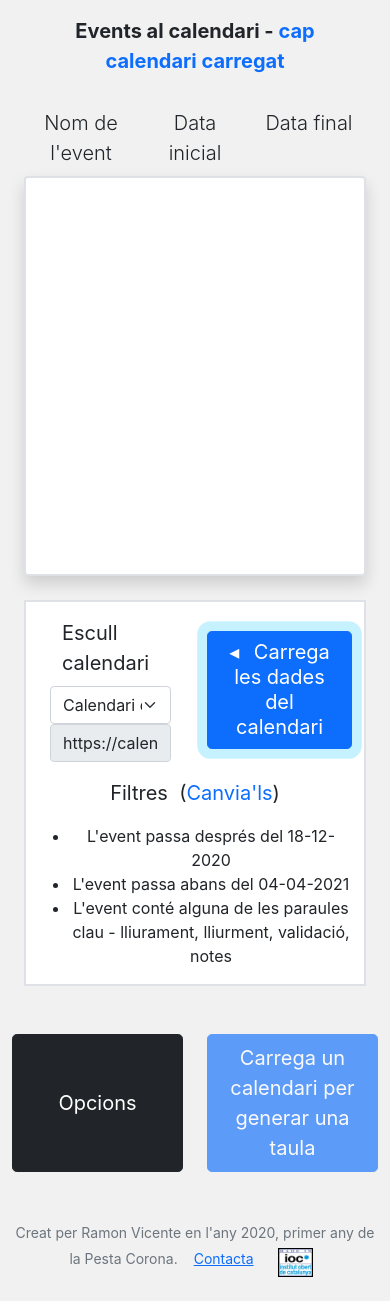
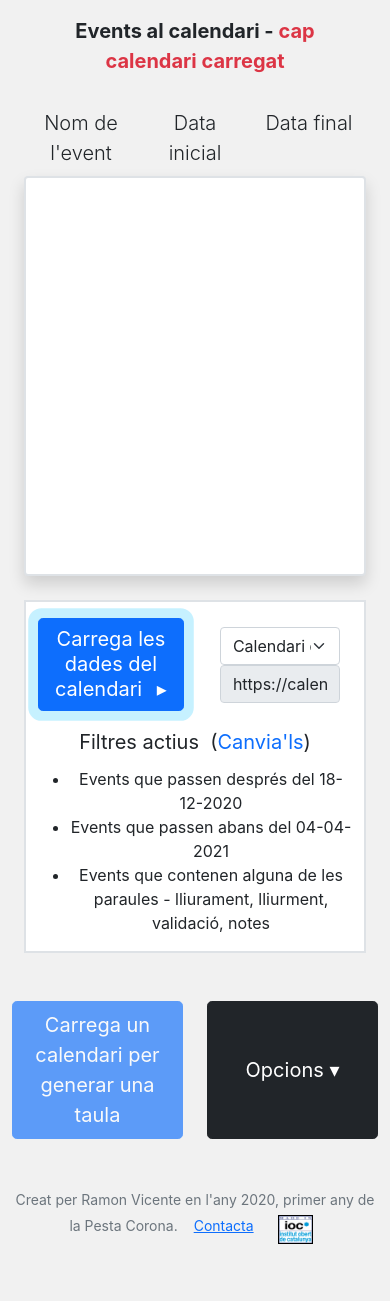
Before and after one commit to ramonVD/CalendarChecker, a React (Create React App) app: page / in a window 390 px wide. After the commit the page ends 1268 px from the top, so only its background shows below. Built offline with nearby package versions, Linux system fonts and the light colour scheme.

Commit message:
fixes and additions to the UI, to make it more responsive

```diff
--- a/public/index.html
+++ b/public/index.html
@@ -5,6 +5,7 @@
     <link rel="apple-touch-icon" sizes="180x180" href="/apple-touch-icon.png">
     <link rel="icon" type="image/png" sizes="32x32" href="/favicon-32x32.png">
     <link rel="icon" type="image/png" sizes="16x16" href="/favicon-16x16.png">
+    <link rel="icon" href="favicon.ico" type="image/x-icon" />
     <meta name="viewport" content="width=device-width, initial-scale=1" />
     <meta name="theme-color" content="#ccf5ff" />
         <link href="https://cdn.jsdelivr.net/npm/bootstrap@5.0.0-beta1/dist/css/bootstrap.min.css" rel="stylesheet" integrity="sha384-giJF6kkoqNQ00vy+HMDP7azOuL0xtbfIcaT9wjKHr8RbDVddVHyTfAAsrekwKmP1" crossorigin="anonymous">
--- a/src/components/ComponentDirector.js
+++ b/src/components/ComponentDirector.js
@@ -50,7 +50,7 @@ class ComponentDirector extends React.Component {
 		const eventArray = getFilteredEvents(this.state.storedCalendarData, options);
 		const selectedEvents = getSelectedEventsArray(eventArray, this.state.selectedEvents, this.state.orderingAsc, false);
 		const resultsExist = (this.state.storedCalendarData !== undefined);
-		let resultsButtonName = (resultsExist) ? "Taula generada" : "Carrega un calendari per generar una taula";
+		let resultsButtonName = (resultsExist) ? "Taula generada ↴" : "Carrega un calendari per generar una taula";
 		return (
 			<div className="container" id="resultsDiv">
 		        <EventResultsUI filteringByStartDate={this.state.filteringByStartDate} startDate={this.state.startDate}
@@ -58,24 +58,22 @@ class ComponentDirector extends React.Component {
 		          filteringByWords={this.state.filteringByWords} words={this.state.words}
 		          customURL={this.state.customURL} selectedCalendar={this.state.selectedCalendar} updateStoredData={this.updateStoredData}
 		          changeProperty={this.changeProperty} eventsArray={eventArray}
-		          selectedEvents={selectedEvents} resultsExist={resultsExist}
+		          selectedEvents={selectedEvents} resultsExist={resultsExist} colapseOpcButton={toggleColapsableCaretButton}
 		          canLoadNewCalendar={this.state.customURL !== this.state.oldCustomURL || (this.state.oldSelectedCalendar !== this.state.selectedCalendar)} />
 		          <div className="row justify-content-center mb-3">
-		         <div className="d-grid gap-2 col-6 mx-auto">
-			          <button className="btn btn-lg btn-dark btn-block" type="button" data-bs-toggle="collapse" data-bs-target="#colapsaOpcions"
-						aria-expanded="false" aria-controls="colapsaOpcions"
-						onClick={() => { let colapsaOpc = document.getElementById("colapsaOpcions");
-										setTimeout( () => {if (colapsaOpc.classList.contains("show")) { colapsaOpc.scrollIntoView();}}, 400);
-								}}>
-						    Opcions
-					   </button>
-				</div>
 			          <div className="d-grid gap-2 col-6 mx-auto">
 							<button className={"btn btn-primary btn-lg"} type="button" disabled={!resultsExist} id="taulaButton"
 								onClick={() => { if (resultsExist && selectedEvents.length > 0) {
 									setTimeout( () => {document.getElementById("taulaDiv").scrollIntoView();} , 200);
 									}}}>
 								    {resultsButtonName}
+							  </button>
+					 </div>
+			         <div className="d-grid gap-2 col-6 mx-auto">
+				          <button className="btn btn-lg btn-dark btn-block lh-1" type="button" data-bs-toggle="collapse" data-bs-target="#colapsaOpcions"
+							aria-expanded="false" aria-controls="colapsaOpcions" id="colapsaButton"
+							onClick={() => { toggleColapsableCaretButton("Opcions ", "colapsaButton", "colapsaOpcions");}}>
+							    Opcions ▾
 						   </button>
 						</div>
 				</div>
@@ -175,4 +173,15 @@ function propertyModifiesEvents(propertyName) {
 }
 */
 
+//Shoulda made this a component
+function toggleColapsableCaretButton(textNoCaret, buttonId, colapsableId) {
+	let colapsaDiv = document.getElementById(colapsableId);
+	let colapsaButton = document.getElementById(buttonId);
+	if (colapsaDiv === null || colapsaDiv === undefined || colapsaButton === null || colapsaButton === undefined) { return; }
+
+	setTimeout( () => {if (colapsaDiv.classList.contains("show")) { colapsaButton.scrollIntoView();}
+	let caretText = (!colapsaDiv.classList.contains("show")) ? textNoCaret + "▾" : textNoCaret + "▴";
+	colapsaButton.innerText = caretText;}, 400);
+}
+
 export default ComponentDirector;
--- a/src/components/Results/EventResultsUI.js
+++ b/src/components/Results/EventResultsUI.js
@@ -8,7 +8,7 @@ import "../../styles/EventResultsUI.css";
 /*Dema - que al titol llistat d'events ->posi calendari no carregat... i tal i que generant taula sigui un boto amb link...
 POTSER QUE SIGUIN 2 LINIES*/
 
-class ResultsContainer extends React.Component {
+class EventResultsUI extends React.Component {
 	constructor(props) {
 		super(props);
 		this.toggleSelectedElement = this.toggleSelectedElement.bind(this);
@@ -16,23 +16,28 @@ class ResultsContainer extends React.Component {
 
 	render() {
 		let activeFiltersText = [];
-		if (this.props.filteringByStartDate) { activeFiltersText.push(<li key="initial">{"L'event passa després del " + formatDate(new Date(this.props.startDate), "dd-mm-yyyy")}</li>); }
-		if (this.props.filteringByEndDate) { activeFiltersText.push(<li key="final">{"L'event passa abans del " + formatDate(new Date(this.props.endDate), "dd-mm-yyyy")}</li>); }
-		if (this.props.filteringByWords) { activeFiltersText.push(<li key="words">{"L'event conté alguna de les paraules clau - " + this.props.words}</li>); }
+		if (this.props.filteringByStartDate) { activeFiltersText.push(<li key="initial">{"Events que passen després del " + formatDate(new Date(this.props.startDate), "dd-mm-yyyy")}</li>); }
+		if (this.props.filteringByEndDate) { activeFiltersText.push(<li key="final">{"Events que passen abans del " + formatDate(new Date(this.props.endDate), "dd-mm-yyyy")}</li>); }
+		if (this.props.filteringByWords) { activeFiltersText.push(<li key="words">{"Events que contenen alguna de les paraules - " + this.props.words}</li>); }
 		let finalFilterText = (activeFiltersText.length) > 0 ? <ul className="text-center">{activeFiltersText}</ul> :
 		<ul className="list-unstyled text-center"><li key="none">Cap (Llistarà tots els events al calendari)</li></ul>
-		let eventsTitle ="Events al calendari";
+		let eventsTitle =<span key="wtf">Events al calendari</span>;
 		let linkToTable = [];
 		if (this.props.eventsArray.length > 0) { eventsTitle += " - " + this.props.selectedEvents.length + "/" +  this.props.eventsArray.length + " events seleccionats"; }
-		else { linkToTable = <span> - <span className="textLink text-primary" title="Cal que carreguis un calendari amb el botó de sota!" onClick={() =>
-								{ setTimeout( () => {document.getElementById("fetchCalendarBtn").scrollIntoView();} , 200);
+		else { linkToTable = <span key="wtf2"> - <span className="textLink text-danger" title="Cal que carreguis un calendari amb el botó de sota!" onClick={() =>
+								{ 	let calendarBtn = document.getElementById("fetchCalendarBtn");
+									if(!(calendarBtn).classList.contains("shakeMe")) {
+										calendarBtn.classList.add("shakeMe");
+										setTimeout( () => {calendarBtn.classList.remove("shakeMe");} , 1200)
+									}
+									setTimeout( () => {calendarBtn.scrollIntoView();} , 0);
 								}}>cap calendari carregat</span></span>}
 		const hiddenButton = (this.props.resultsExist) ? " " : " d-none";
 		return (
 			<div className="container-fluid">
 				<div className="container-fluid mt-3">
 				<div className="row">
-					<p className="lead text-center fw-bold">{[eventsTitle, linkToTable]}</p>
+					<p className="lead text-center fw-bold" >{[eventsTitle, linkToTable]}</p>
 				</div>
 				<div className="row justify-content-center mb-3">
 					<div className="col-6 text-end">
@@ -43,19 +48,19 @@ class ResultsContainer extends React.Component {
 					<div className="col-4 text-start">
 						<button className={"btn btn-link" + hiddenButton}
 						onClick={() => {this.props.changeProperty("selectedEvents", []);}}>
-						Deselecciona tots</button>
+						Desselecciona tots</button>
 					</div>
 					<div className="col-2 text-center">
 						<button className={"btn btn-link float-right" + hiddenButton}
 						onClick={() => { setTimeout( () => {document.getElementById("taulaDiv").scrollIntoView();} , 200);
 								}}>
-						Taula</button>
+						Taula↴</button>
 			 		</div>
 			 	</div>
 				<div className="row justify-content-center lead">
-					<div className="col text-center">Nom de l'event</div>
-					<div className="col text-center">Data inicial</div>
-					<div className="col text-center">Data final</div>
+					<div className="col text-center" key="nom">Nom de l'event</div>
+					<div className="col text-center" key="datai">Data inicial</div>
+					<div className="col text-center" key="dataf">Data final</div>
 				</div>
 				</div>
 
@@ -65,21 +70,21 @@ class ResultsContainer extends React.Component {
 
 				<div className="container-fluid mb-5 mt-3 border border-2 mainGetResultsRow">
 					<div className="row justify-content-center align-items-center">
+						<div className="col text-center mt-3">
+								<FetchCalendarDatesButton canLoadNewCalendar={this.props.canLoadNewCalendar} selectedCalendar={this.props.selectedCalendar}
+								updateStoredData={this.props.updateStoredData} resultsExist={this.props.resultsExist} />
+					 	</div>
 						<div className="col mt-3">
 							<CalendarSelector selectedCalendar={this.props.selectedCalendar}
 							canLoadNewCalendar={this.props.canLoadNewCalendar} changeProperty={this.props.changeProperty} customURL={this.props.customURL} />
 						</div>
-						<div className="col text-center mt-3">
-								<FetchCalendarDatesButton canLoadNewCalendar={this.props.canLoadNewCalendar} selectedCalendar={this.props.selectedCalendar}
-								updateStoredData={this.props.updateStoredData} resultsExist={this.props.resultsExist} />
-					 	</div>
 						<div className="col">
-						<p className="text-center mt-3 fs-5">Filtres&nbsp;&nbsp;(<span className="textLink text-primary"
+						<p className="text-center mt-3 filterList fs-5">Filtres actius&nbsp;&nbsp;(<span className="textLink text-primary"
 							onClick={() => { let colapseDiv = document.getElementById("colapsaOpcions");
 											if (!colapseDiv.classList.contains("show")) {
 												colapseDiv.classList.add("show");
 											}
-											setTimeout( () => {document.getElementById("colapsaOpcions").scrollIntoView();} , 200);
+											setTimeout( () => {this.props.colapseOpcButton("Opcions ", "colapsaButton", "colapsaOpcions");} , 200);
 								}}>Canvia'ls</span>)</p>
 						{finalFilterText}
 						</div>
@@ -126,14 +131,14 @@ function generateRowsFromEvents(eventsArray, selectedEvents, callback) {
 		selectedElement = foundElementUID(element.uid, selectedEvents) ? " selected" : "";
 		startDate = new Date(element.start).toLocaleDateString();
 		finalDate = new Date(element.end).toLocaleDateString();
-		rows.push(<div className={"row insideResultsRow" + selectedElement}
+		rows.push(<div className={"row insideResultsRow " + selectedElement}
 				title="Prem amb el ratolí per seleccionar/deseleccionar l'event" key={element.uid} onClick={() => {callback(element);}}>
-				<div className="col text-center">{element.summary}</div>
-				<div className="col text-center">{startDate}</div>
-				<div className="col text-center">{finalDate}</div>
+				<div className="col text-center" key={"ct"+element.uid}>{element.summary}</div>
+				<div className="col text-center" key={"cdi"+element.uid}>{startDate}</div>
+				<div className="col text-center" key={"cde"+element.uid}>{finalDate}</div>
 				</div>);
 	}
 	return rows;
 }
 
-export default ResultsContainer;
+export default EventResultsUI;
--- a/src/components/Results/FetchCalendarDatesButton.js
+++ b/src/components/Results/FetchCalendarDatesButton.js
@@ -26,7 +26,7 @@ class FetchCalendarDatesButton extends React.Component {
 		} else if (this.state.error === -2) {
 			fetchDataButtonName = "Adreça del calendari incorrecta, reintenta-ho!";
 		} else {
-			fetchDataButtonName = (this.props.canLoadNewCalendar) ? "◂⠀Carrega les dades del calendari" : "Calendari carregat";
+			fetchDataButtonName = (this.props.canLoadNewCalendar) ? "Carrega les dades del calendari⠀▸" : "Calendari carregat";
 		}
 		return (
 			<button className={"btn btn-primary btn-lg lh-sm" + pressMeAnimation} id="fetchCalendarBtn" onClick={() => {
--- a/src/components/generic/CalendarSelector.js
+++ b/src/components/generic/CalendarSelector.js
@@ -12,12 +12,13 @@ export class CalendarSelector extends React.PureComponent {
 		const options = DEFAULT_CALENDARS_NAME.map( function(element) {
 			return (<option value={element} key={element}>{DEFAULT_CALENDARS_TEXT[element]}</option>);
 		});
-		const btnText = "Escull calendari";
+		/*const btnText = "Escull calendari";
+		<div className="row">
+				<p className="mb-2 fs-5">{btnText}</p>
+			</div>*/
 		return (
 		<div className="container-fluid">
-			<div className="row">
-				<p className="mb-2 fs-5">{btnText}</p>
-			</div>
+
 			<div className="row">
 				<select className="form-select" aria-label=".form-select-lg example" value={this.props.selectedCalendar}
 			onChange={(event) => {this.props.changeProperty("selectedCalendar", event.target.value);}}>
--- a/src/styles/EventResultsUI.css
+++ b/src/styles/EventResultsUI.css
@@ -4,6 +4,10 @@
 
 .textLink {
 	 cursor:pointer;
+}
+
+.filterList{
+	margin-bottom: 0.6rem;
 }
 
 .mainPageIcon{
@@ -96,6 +100,7 @@
 	}
 }
 
+/*Outward radiating animation*/
 .pressMeButton {
   animation-name: pressMeButtonRadiate;
   animation-duration: 1500ms;
@@ -113,3 +118,29 @@
     box-shadow: 0 0 0 22px rgba(0, 191, 255,0);
   }
 }
+
+/*Shaking animation taken from https://css-tricks.com/snippets/css/shake-css-keyframe-animation/*/
+.shakeMe {
+  animation: shake 1200ms cubic-bezier(.36,.07,.19,.97) both;
+  transform: translate3d(0, 0, 0);
+  backface-visibility: hidden;
+  perspective: 1000px;
+}
+
+@keyframes shake {
+  10%, 90% {
+    transform: translate3d(-1px, 0, 0);
+  }
+
+  20%, 80% {
+    transform: translate3d(2px, 0, 0);
+  }
+
+  30%, 50%, 70% {
+    transform: translate3d(-4px, 0, 0);
+  }
+
+  40%, 60% {
+    transform: translate3d(4px, 0, 0);
+  }
+}
```
Also changed, not shown: 2 other files (tests, documents, lock files or other folders). Lines whose indentation alone changed are shown as unchanged.
